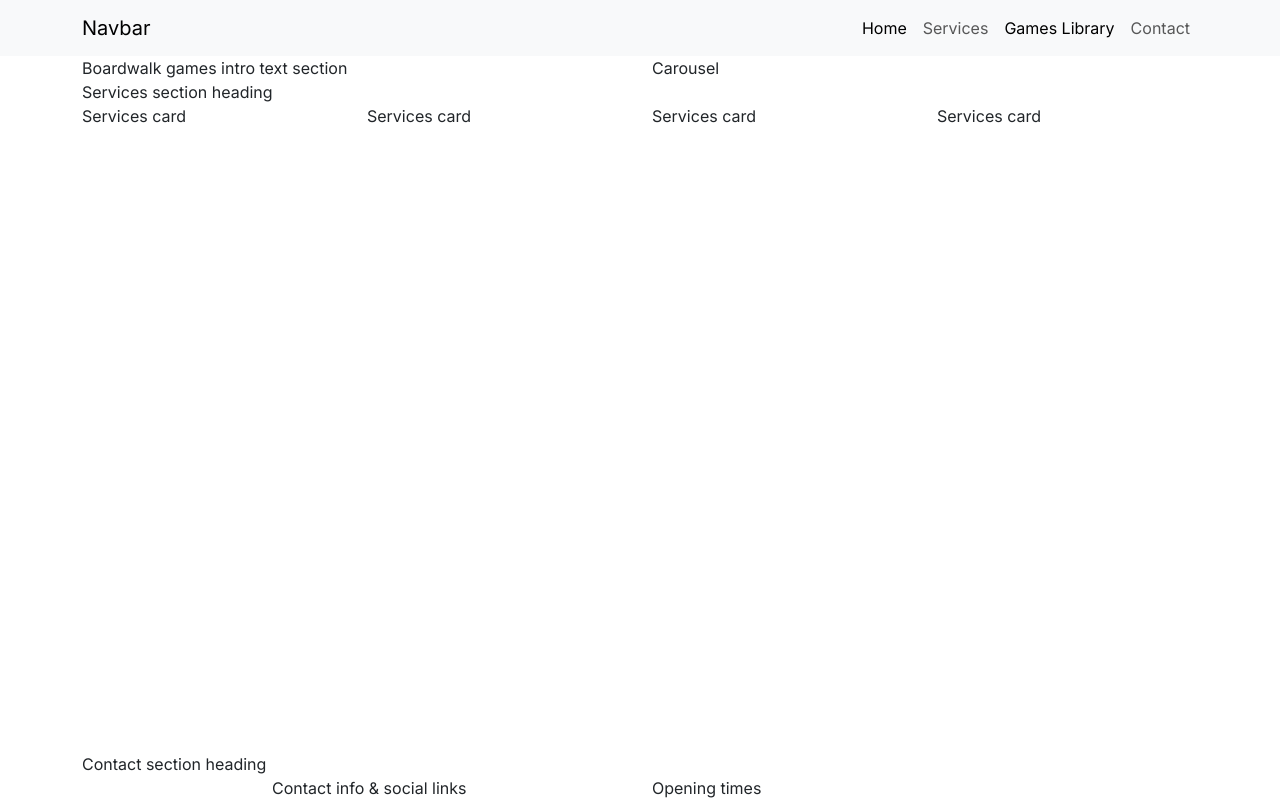
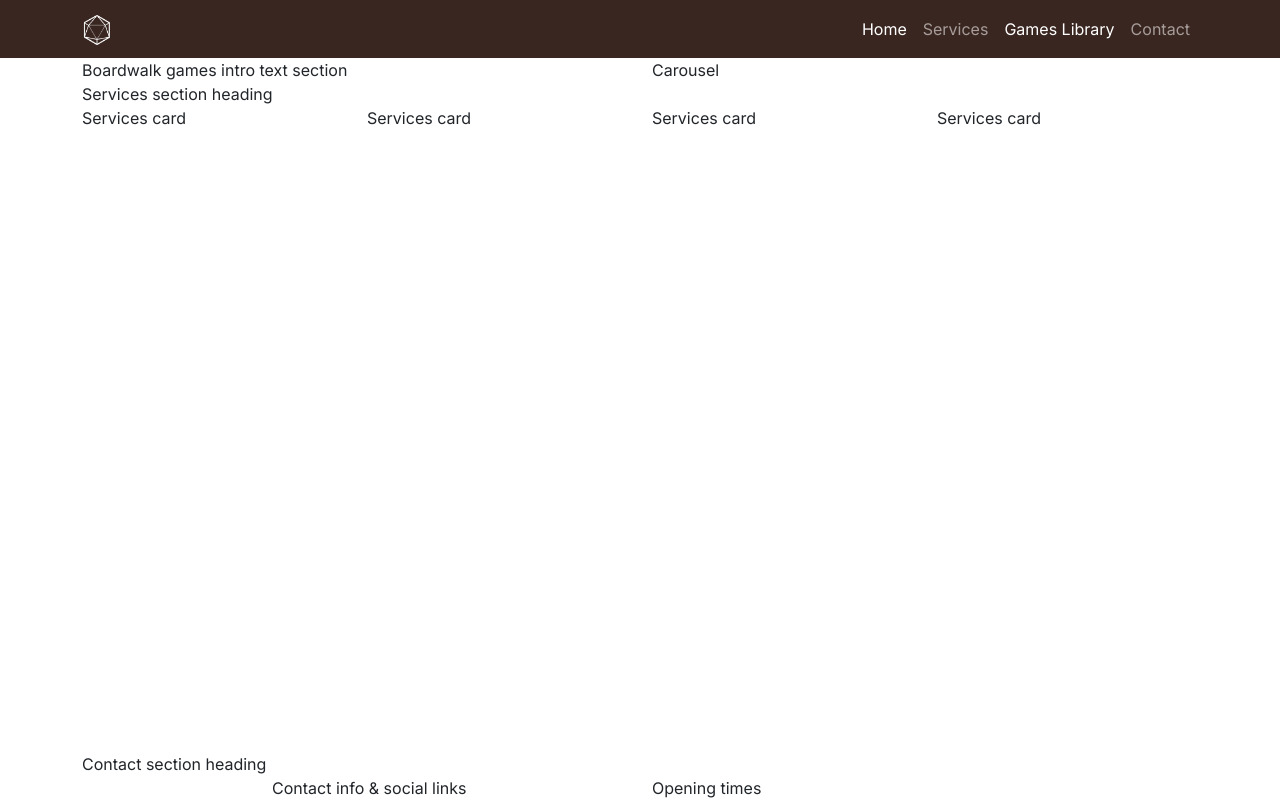
Before and after one commit to AP071216/boardwalk-games, a plain HTML site: page index.html in a window 1280 px wide. Drawn offline with nearby package versions, Linux system fonts and the light colour scheme; a web font is replaced by a local one.

Commit message:
Styling the navbar

```diff
--- a/assets/css/style.css
+++ b/assets/css/style.css
@@ -25,6 +25,14 @@ h1, h2, h3{
     color: var(--highlight-color)
 }
 
+/* Navbar */
+#navbar {
+    background-color: var(--primary-color);
+}
+#navbar .logo {
+    width: 30px;
+}
+
 /* Grid visualisation CSS for testing
 .container, .row {
     border: 2px solid black
--- a/index.html
+++ b/index.html
@@ -19,9 +19,11 @@
 <!-- Classes on body set to work with mt-auto on footer to ensure it always stays at the bottom of the page -->
 <body class="d-flex flex-column min-vh-100">
     <!-- Navigation -->
-    <nav class="navbar navbar-expand-lg bg-body-tertiary">
+    <nav id="navbar" class="navbar navbar-expand-lg" data-bs-theme="dark">
         <div class="container">
-          <a class="navbar-brand" href="index.html">Navbar</a>
+          <a class="navbar-brand" href="index.html">
+            <img src="assets/images/logo-sm-white.png" alt="Boardwalk Games Logo" class="logo">
+          </a>
           <button class="navbar-toggler" type="button" data-bs-toggle="collapse" data-bs-target="#navbarSupportedContent" aria-controls="navbarSupportedContent" aria-expanded="false" aria-label="Toggle navigation">
             <span class="navbar-toggler-icon"></span>
           </button>
```
